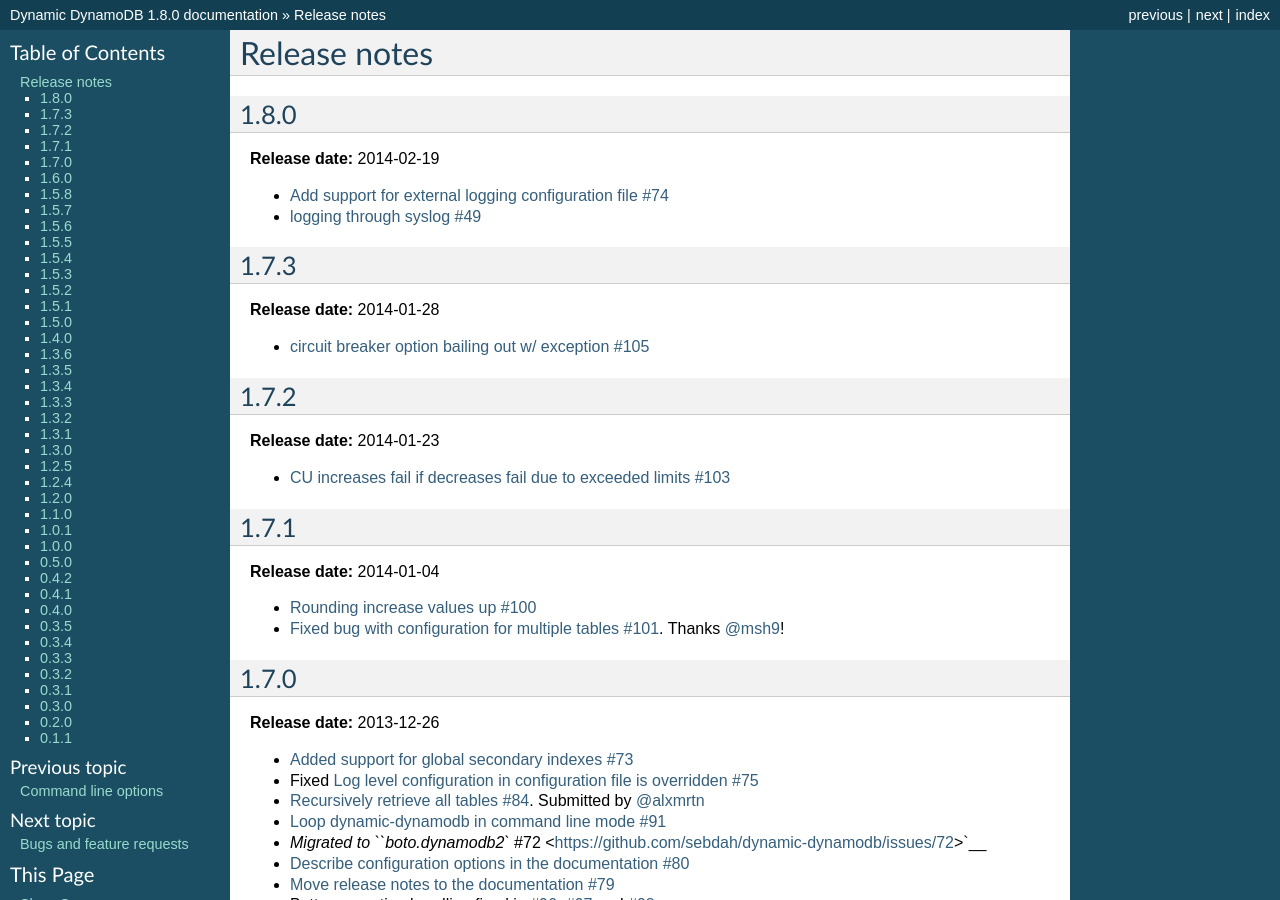
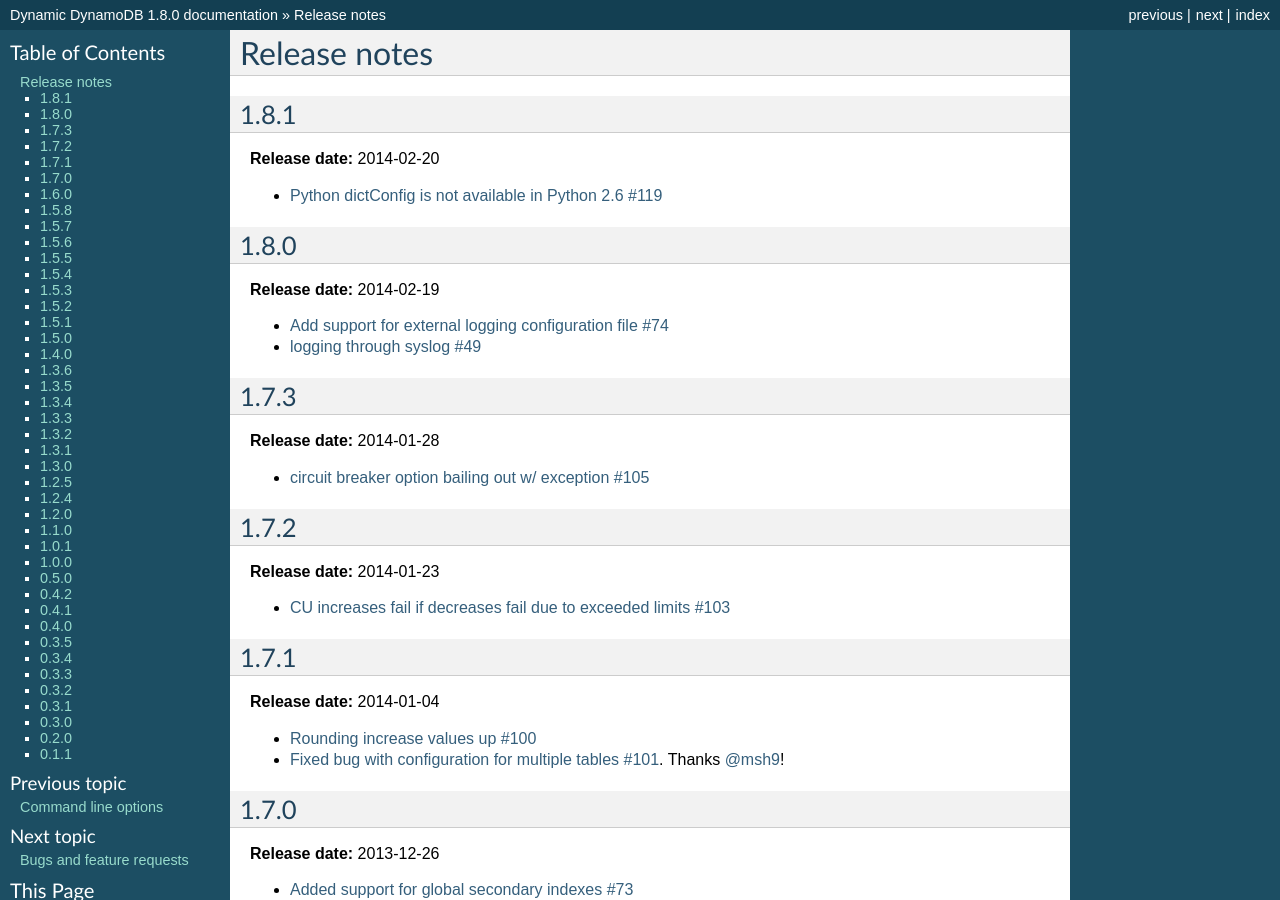
Before and after one commit to sebdah/dynamic-dynamodb, a Sphinx documentation site: the page built from docs/release_notes.rst, in a window 1280 px wide and 900 px high. Built offline with Sphinx 7.4.7, drawn with Linux system fonts in a browser that asks for light colours.

Commit message:
Updated release notes for 1.8.1

```diff
--- a/docs/release_notes.rst
+++ b/docs/release_notes.rst
@@ -1,5 +1,12 @@
 Release notes
 =============
+
+1.8.1
+-----
+
+**Release date:** 2014-02-20
+
+- `Python dictConfig is not available in Python 2.6 #119 <https://github.com/sebdah/dynamic-dynamodb/issues/119>`__
 
 1.8.0
 -----
```
